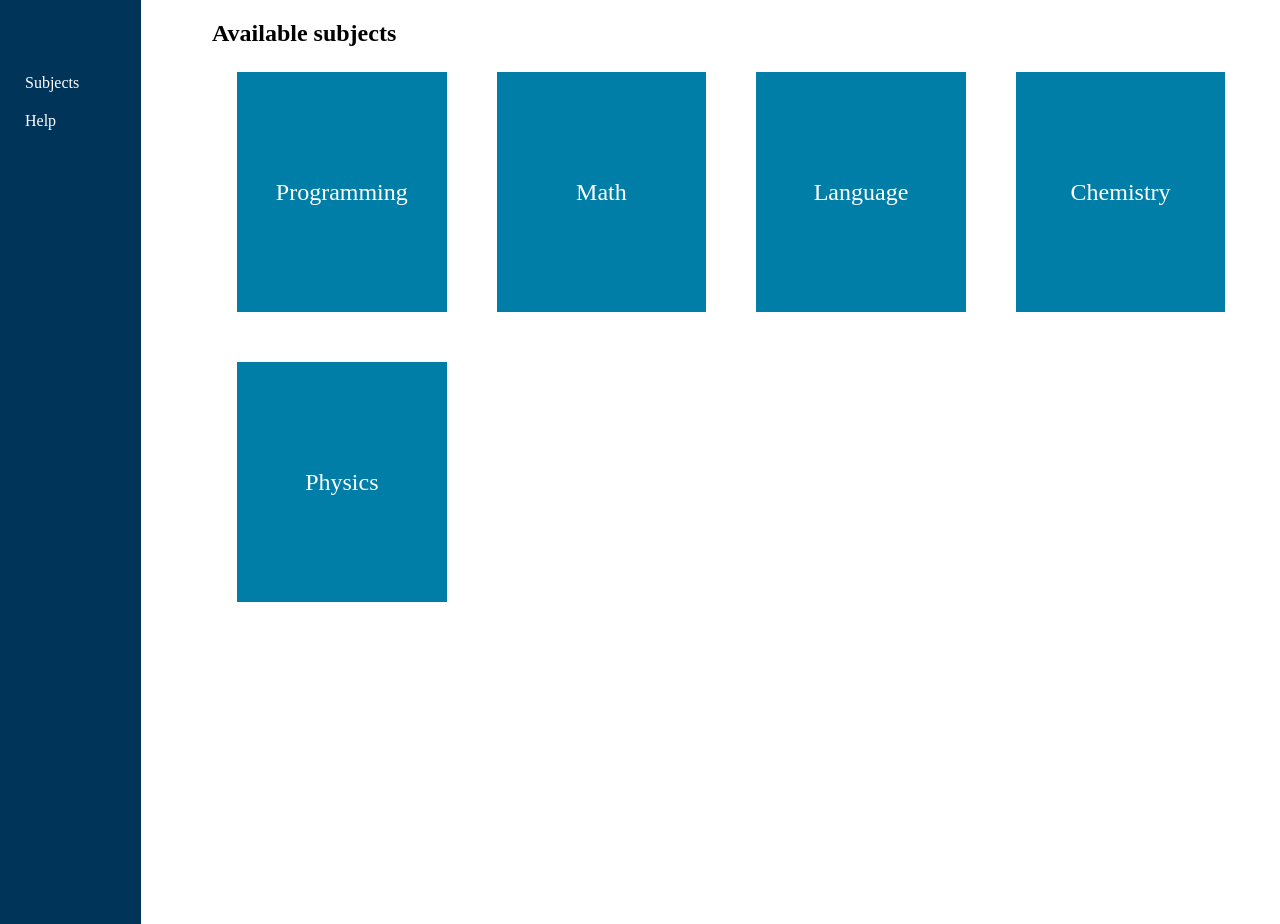
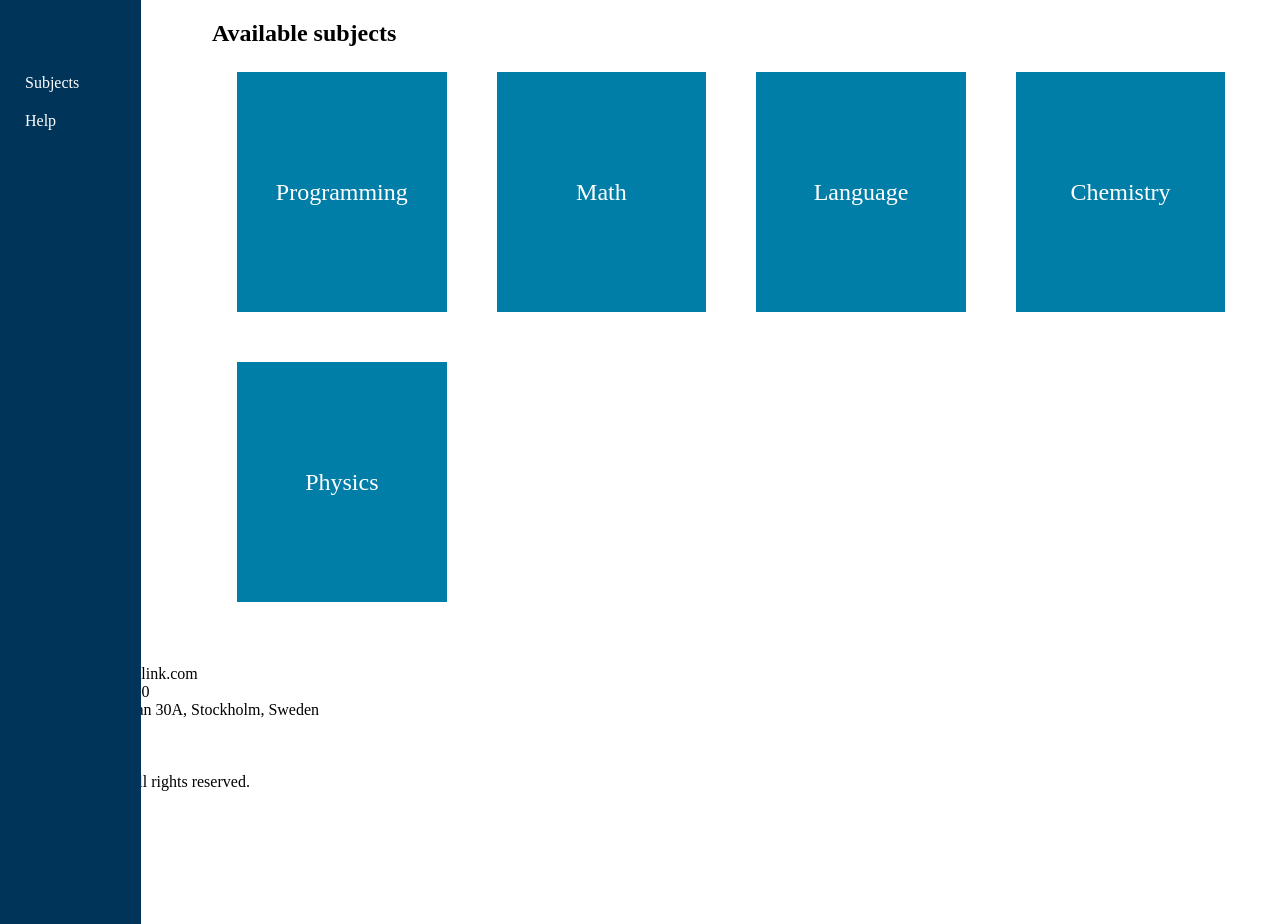
Before and after one commit to microgram17/LearnLink, a Flask app: page / in a window 1280 px wide. Run offline with Flask 3, Linux system fonts and the light colour scheme; data comes from the database, SQL or seed files in the repository.

Commit message:
added footer

```diff
--- a/templates/base.html
+++ b/templates/base.html
@@ -34,4 +34,24 @@
       });
       </script>
   </body>
+  <footer>
+    <div class="footer-container">
+        <div class="footer-section">
+            <h4>Contact Us</h4>
+            <p>Email: support@learnlink.com</p>
+            <p>Phone: +1 234 567 890</p>
+            <p>Address: Isafjordsgatan 30A, Stockholm, Sweden</p>
+        </div>
+        <div class="footer-section">
+            <h4>Quick Links</h4>
+            <ul>
+                <li><a href="/about">About Us</a></li>
+                <li><a href="/faq">FAQ</a></li>
+            </ul>
+        </div>
+        <div class="footer-section">
+            <p>&copy; 2024 LearnLink. All rights reserved.</p>
+        </div>
+    </div>
+</footer>
 </html>
```
